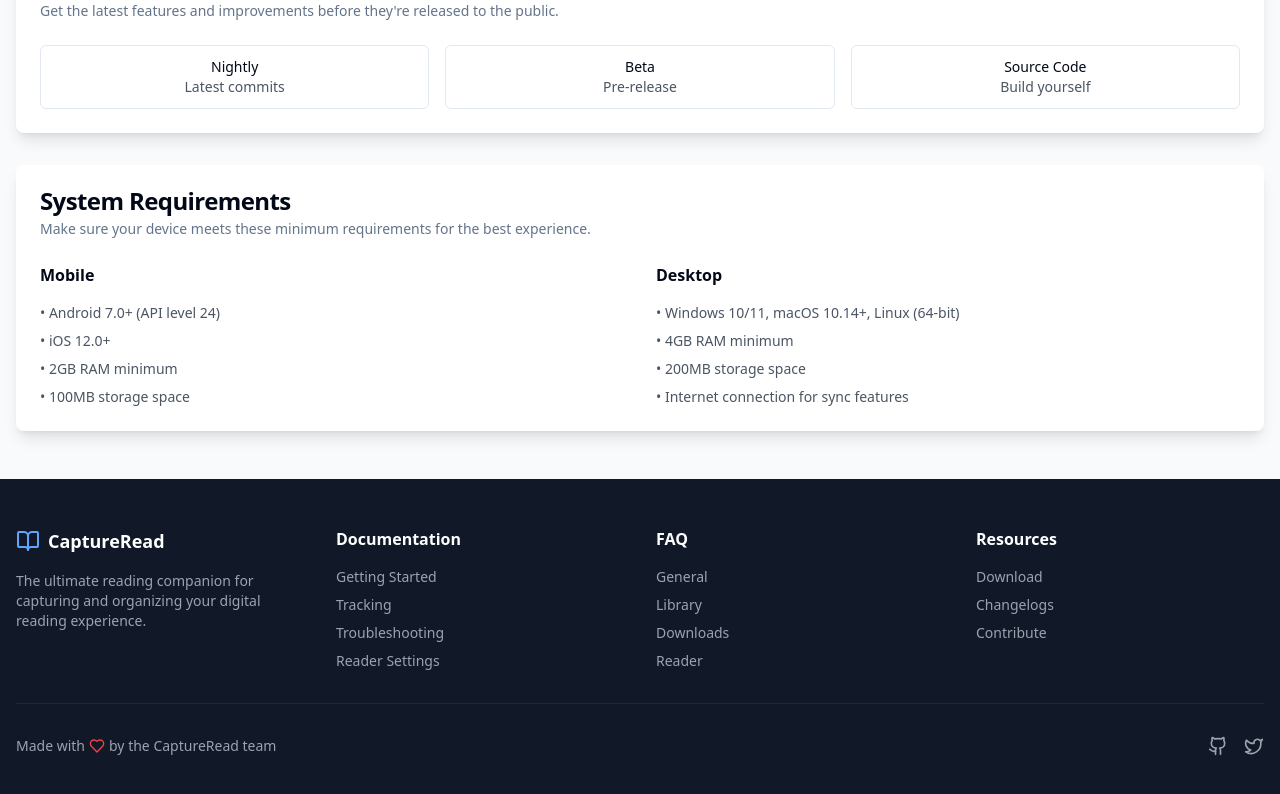
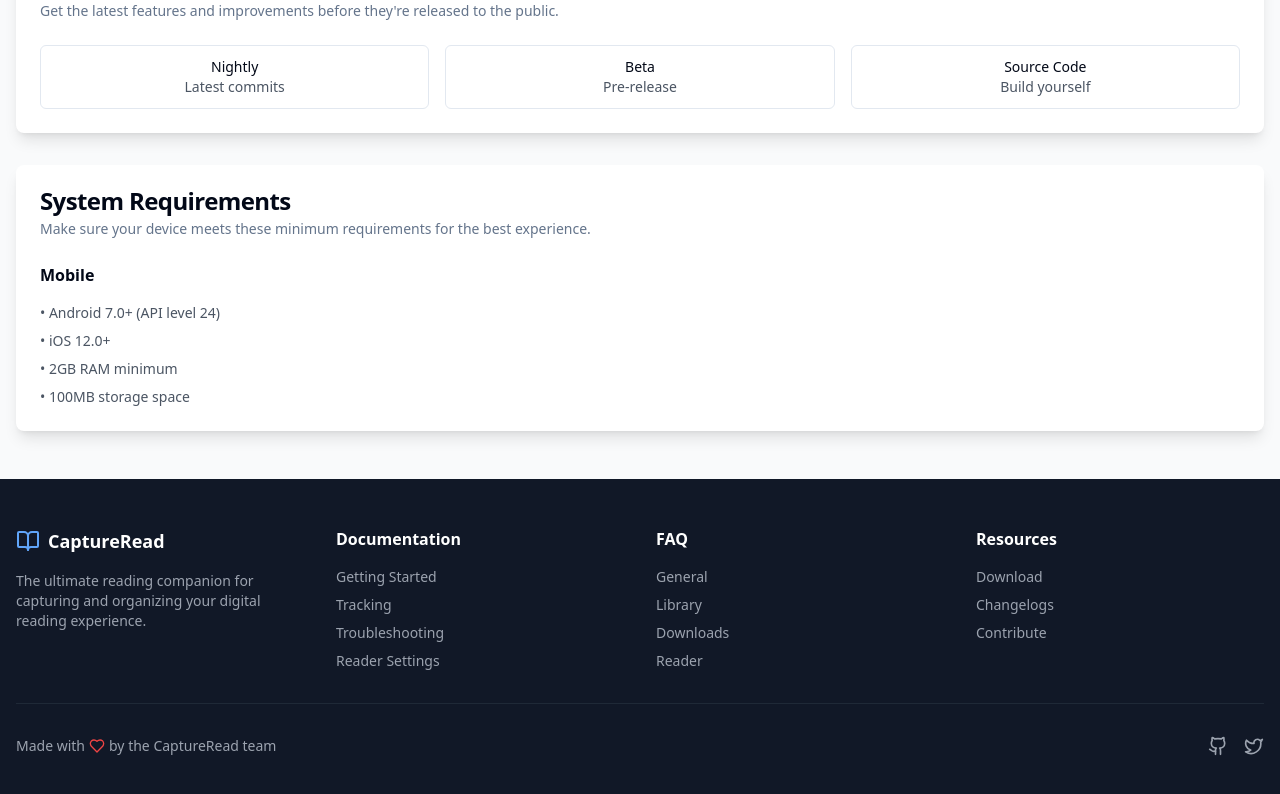
Before and after one commit to Sidharth7082/captura-read-archive, a React (Vite) app: page /download in a window 1280 px wide. Shown: the part 658-1452 px from the top of the page. Built offline with nearby package versions, Linux system fonts and the light colour scheme.

Commit message:
Visual edit in Lovable
Edited UI in Lovable

```diff
--- a/src/pages/Download.tsx
+++ b/src/pages/Download.tsx
@@ -113,15 +113,7 @@ const Download = () => {
                   <li>• 100MB storage space</li>
                 </ul>
               </div>
-              <div>
-                <h3 className="font-semibold mb-4">Desktop</h3>
-                <ul className="space-y-2 text-sm text-gray-600">
-                  <li>• Windows 10/11, macOS 10.14+, Linux (64-bit)</li>
-                  <li>• 4GB RAM minimum</li>
-                  <li>• 200MB storage space</li>
-                  <li>• Internet connection for sync features</li>
-                </ul>
-              </div>
+
             </div>
           </CardContent>
         </Card>
```
